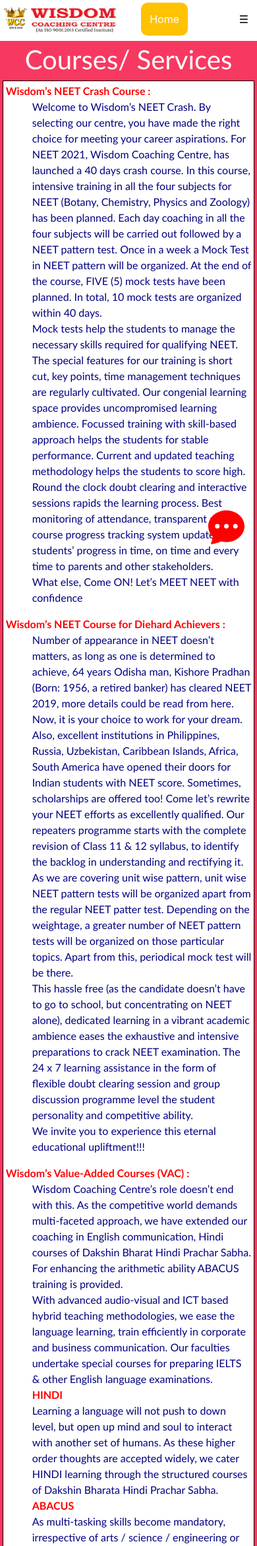
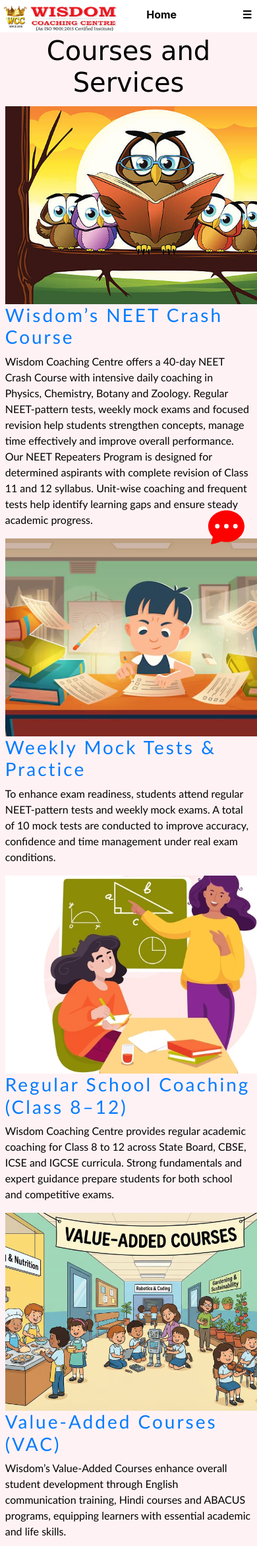
Before and after one commit to livinghumanz/wisdomcc, a Django app: page /Course-Services/ in a window 390 px wide; the page is wider, and only the part inside the window is pictured. Shown: the top 2343 px of that part at 66% size. Run offline with Django 3.2, Linux system fonts and the light colour scheme; some libraries are stand-ins or nearby versions.

Commit message:
Updated complete UI

```diff
--- a/templates/base.html
+++ b/templates/base.html
@@ -12,7 +12,7 @@
     <link rel = "icon" href="{% static 'img/home_slider/Wisdom-logo.ico' %}" type = "image/x-icon">
     <title>{% block title %} {% endblock %}</title>
 	<!------------------Self css and script----------------------->
-    <link rel="stylesheet" href="{% static 'css/index_test.css' %}">
+    <link rel="stylesheet" href="{% static 'css/index_test.css' %}?v=2">
     {% block link %}  {% endblock %}
     <script src="{% static 'js/index_test.js' %}"></script>
 
@@ -27,11 +27,11 @@
                 Hello,{{user.username}}
             {% endif %}
 		</a>
-        <div class="wdropdown"><a href="{% url 'Home' %}" style="background-color: rgb(255, 194, 0); border-radius: 10px; color: white;">Home</a> &nbsp;</div>
-    	<a href="{% url 'about' %}" style="background-color: rgb(14, 199, 167); border-radius: 10px; color: white;"
+        <div class="wdropdown"><a href="{% url 'Home' %}" style="border-radius: 10px; color: black;">Home</a> &nbsp;</div>
+    	<a href="{% url 'about' %}" style=" border-radius: 10px; color: black;"
         {% if 'About' in request.path %} class="active" {% endif %}>About</a>
 		<div class="wdropdown">
-			&nbsp; <button class="wdropbtn" style="background-color: rgb(135, 200, 42); border-radius: 10px;"
+			&nbsp; <button class="wdropbtn" style="border-radius: 10px;"
             {% if 'Course-Services' in request.path %}
             style="color: black;border: 2px solid rgb(0, 6, 90);border-style: none none solid none;"
             {% else %}
@@ -42,11 +42,11 @@
 				<a href="{% url 'course' %}">NEET</a>
 				<a href="{% url 'course' %}#academics">Academics</a>
 				<a href="{% url 'course' %}#vac">VAC</a>
-				<a href="{% url 'course' %}#admission">Apply online</a>
+				<a href="{% url 'course' %}#admission" onclick="admisionpop()">Apply online</a>
 			</div>
 		</div>
 		<div class="wdropdown">
-    	    <button class="wdropbtn" style="background-color: rgb(247, 57, 97); border-radius: 10px;"
+    	    <button class="wdropbtn" style="border-radius: 10px;"
             {% if 'Gallery' in request.path %}
             style="color: black;border: 2px solid rgb(0, 6, 90);border-style: none none solid none;"
             {% else %}
@@ -63,7 +63,7 @@
     	    </div>
     	</div>
 
-		<a href="#login" style="float:right; padding-right:12px;background-color: rgb(14, 199, 167); border-radius: 10px; color: white;" onclick="loginpop()" >
+		<a id="db" href="#login" style="float:right; padding-right:12px;font-weight: bold; background-color: rgb(14, 199, 167); border-radius: 10px; color: white; margin-right: 12px;" onclick="loginpop()" >
 			<svg xmlns="http://www.w3.org/2000/svg" width="16" height="16" fill="currentColor" class="bi bi-person-plus" viewBox="0 0 16 16">
 			<path d="M6 8a3 3 0 1 0 0-6 3 3 0 0 0 0 6zm2-3a2 2 0 1 1-4 0 2 2 0 0 1 4 0zm4 8c0 1-1 1-1 1H1s-1 0-1-1 1-4 6-4 6 3 6 4zm-1-.004c-.001-.246-.154-.986-.832-1.664C9.516 10.68 8.289 10 6 10c-2.29 0-3.516.68-4.168 1.332-.678.678-.83 1.418-.832 1.664h10z"/>
 			<path fill-rule="evenodd" d="M13.5 5a.5.5 0 0 1 .5.5V7h1.5a.5.5 0 0 1 0 1H14v1.5a.5.5 0 0 1-1 0V8h-1.5a.5.5 0 0 1 0-1H13V5.5a.5.5 0 0 1 .5-.5z"/>
@@ -74,11 +74,11 @@
                 Login
             {% endif %}
 		</a>
-       <a style="float:right; background-color: rgb(172, 38, 195); border-radius: 10px; color: white;" href="{% url 'Faculty-portal' %}"
-        {% if 'Faculty-portal' in request.path %} class="active" {% endif %} >Faculty-portal</a> &nbsp;
+       <a id="Fp" style="float:right; background-color: rgb(172, 38, 195); font-weight: bold; margin-right: 12px;border-radius: 10px; color: white;" href="{% url 'Faculty-portal' %}"
+        {% if 'Faculty-portal' in request.path %} class="active" {% endif %} >Faculty-portal</a>
 
-		<a href="{% url 'Home' %}#testonimals" style="background-color: rgb(251, 110, 26); border-radius: 10px; color: white;">
-            Testonimals</a> &nbsp;
+		<a href="{% url 'Home' %}#testonimals" style="border-radius: 10px; color: black;">
+            Testimonials</a>
 		<a href="{% url 'Home' %}#pay" style="display: none;">Pay-Online</a>
 
 		<a href="javascript:void(0);" class="icon" onclick="myFunction()">&#9776;</a>
--- a/templates/home/Wcourses_service.html
+++ b/templates/home/Wcourses_service.html
@@ -10,8 +10,10 @@
 {% block content %}
 <!-------------------------------->
     <div class="course-service">
-        <center><h1 style="font-family: 'Gill Sans', 'Gill Sans MT', Calibri, 'Trebuchet MS', sans-serif;">Courses/ Services</h1></center>
-        <div id="service" style="padding: 1%;" >
+        <center><h1 style="font-family:'Fredoka One',cursive;">Courses and Services</h1></center>
+        <div style="padding: 1%;" >
+
+            <!---
             <b><span>Wisdom’s NEET Crash Course :</span></b>
             <ul style="list-style-type: none;">
                 <li>
@@ -79,9 +81,150 @@
                         examination to fulfil their career aspirations.</p>
                 </li>
             </ul>
-        </div>
+            -->
+
+
+
+    <!------------------------Updated Course services -------->
+
+<div class="row">
+    <!-- Card for Neet -->
+    <div class="col-lg-4 col-md-6">
+    <div class="single-class">
+    <div class="class-image">
+    <a href="javascript:;">
+    <img src="{% static 'img/courses/wisdomNeet.jpg' %}" alt="NEET" loading="lazy" style="height: 300px; width: 440px; object-fit: cover;">
+    </a>
     </div>
-<!-------------- Admission Form ---------------->
+    <div class="class-content">
+    <!-- <div class="price">$880</div> -->
+    <h3>
+    <a href="javascript:;">Wisdom’s NEET Crash Course</a>
+    </h3>
+    <p>Wisdom Coaching Centre offers a 40-day NEET Crash Course with intensive daily coaching in Physics, Chemistry,
+        Botany and Zoology. Regular NEET-pattern tests, weekly mock exams and focused revision help students strengthen concepts,
+        manage time effectively and improve overall performance. Our NEET Repeaters Program is designed for determined aspirants with complete revision of Class 11 and 12 syllabus.
+        Unit-wise coaching and frequent tests help identify learning gaps and ensure steady academic progress.
+    </p>
+    </div>
+    </div>
+    </div>
+
+    <!-- Card for Weekly Mock Tests & Practice -->
+    <div class="col-lg-4 col-md-6">
+    <div class="single-class">
+    <div class="class-image">
+    <a href="javascript:;">
+    <img src="{% static 'img/courses/mocktest.jpg' %}" alt="Mock Tests" loading="lazy" style="height: 300px; width: 440px; object-fit: cover;">
+    </a>
+    </div>
+    <div class="class-content">
+    <!-- <div class="price">$790</div> -->
+    <h3>
+    <a href="javascript:;">Weekly Mock Tests & Practice</a>
+    </h3>
+    <p>To enhance exam readiness, students attend regular NEET-pattern tests and weekly mock exams.
+        A total of 10 mock tests are conducted to improve accuracy,
+        confidence and time management under real exam conditions.</p>
+    </div>
+    </div>
+    </div>
+
+    <!-- Card for Regular School Coaching (Class 8–12) -->
+    <div class="col-lg-4 col-md-6">
+    <div class="single-class">
+    <div class="class-image">
+    <a href="javascript:;">
+    <img src="{% static 'img/courses/regclass.jpg' %}" alt="Regular School Coaching (Class 8–12)" loading="lazy" style="height: 300px; width: 440px; object-fit: cover;">
+    </a>
+    </div>
+    <div class="class-content">
+    <!-- <div class="price">$590</div> -->
+    <h3>
+    <a href="javascript:;">Regular School Coaching (Class 8–12)</a>
+    </h3>
+    <p>Wisdom Coaching Centre provides regular academic coaching for Class 8 to 12 across State Board, CBSE, ICSE and IGCSE curricula. Strong fundamentals and expert guidance prepare students for both school and competitive exams.</p>
+    </div>
+    </div>
+    </div>
+
+    <!-- Card for Value-Added Courses (VAC) -->
+    <div class="col-lg-4 col-md-6">
+    <div class="single-class">
+    <div class="class-image">
+    <a href="javascript:;">
+    <img src="{% static 'img/courses/valueaddedcourse.jpg' %}" alt="Value-Added Courses (VAC)" loading="lazy" style="height: 300px; width: 440px; object-fit: cover;">
+    </a>
+    </div>
+    <div class="class-content">
+    <!-- <div class="price">$590</div> -->
+    <h3>
+    <a href="javascript:;">Value-Added Courses (VAC)</a>
+    </h3>
+    <p>Wisdom’s Value-Added Courses enhance overall student development through English communication training,
+        Hindi courses and ABACUS programs, equipping learners with essential academic and life skills.</p>
+    </div>
+    </div>
+    </div>
+
+    <!-- Card for Hindi Language Courses -->
+    <div class="col-lg-4 col-md-6">
+    <div class="single-class">
+    <div class="class-image">
+    <a href="javascript:;">
+    <img src="{% static 'img/courses/hindi.jpg' %}" alt="Hindi Language Courses" loading="lazy" style="height: 300px; width: 440px; object-fit: cover;">
+    </a>
+    </div>
+    <div class="class-content">
+    <!-- <div class="price">$880</div> -->
+    <h3>
+    <a href="javascript:;">Hindi Language Courses</a>
+    </h3>
+    <p>Structured Hindi language courses offered through Dakshin Bharata Hindi Prachar Sabha help students build confidence in communication while expanding cultural and linguistic understanding.</p>
+    </div>
+    </div>
+    </div>
+
+    <!-- Card for ABACUS Training -->
+    <div class="col-lg-4 col-md-6">
+    <div class="single-class">
+    <div class="class-image">
+    <a href="javascript:;">
+    <img src="{% static 'img/courses/abacus.jpg' %}" alt="ABACUS Training" loading="lazy" style="height: 300px; width: 440px; object-fit: cover;">
+    </a>
+    </div>
+    <div class="class-content">
+    <!-- <div class="price">$790</div> -->
+    <h3>
+    <a href="javascript:;">ABACUS Training</a>
+    </h3>
+    <p>ABACUS training strengthens mental arithmetic skills and improves concentration, memory and problem-solving ability, preparing students to meet future academic and competitive challenges.</p>
+    </div>
+    </div>
+    </div>
+    </div>
+
+
+<!------------------------Updated Course services End -------->
+
+</div>
+    </div>
+
+
+
+
+
+
+
+
+
+
+
+
+
+
+
+<!-------------- Admission Form ----------------
     <div class="container-fluid">
         <div class="row">
             <div class="col" id="admission" style="padding: 3%;">
@@ -159,6 +302,7 @@
             </div>
         </div>
     </div>
+-->
 {% endblock %}
 
 {% block aditionaljs %}
--- a/wisdomcc/static/css/Whomepage.css
+++ b/wisdomcc/static/css/Whomepage.css
@@ -38,16 +38,16 @@
     }
   }
 .course-service{
-    background-color: rgb(247, 57, 97);
+    background-color: rgba(254, 226, 233, 0.438);
     padding: 1%;
     font-family: 'Gill Sans', 'Gill Sans MT', 'Calibri', 'Trebuchet MS', sans-serif;
-    color: white;
+    color: black;
 }
 
 .course-service h3{
     font-family: 'Gill Sans', 'Gill Sans MT', 'Calibri', 'Trebuchet MS', sans-serif;
     letter-spacing: 3px;
-    text-decoration: underline;
+    /* text-decoration: underline; */
 
 }
 .course-service #service{
--- a/wisdomcc/static/css/index_test.css
+++ b/wisdomcc/static/css/index_test.css
@@ -5,7 +5,7 @@
   background-color: rgb(255, 255, 255);
   overflow: hidden;
   width: 100%;
-  padding: 1% 0% 2% 0%;
+  padding: 0.5% 0% 0.5% 0%;
 
 }
 
@@ -16,9 +16,10 @@
   color: black;
   /*color:rgb(0, 6, 90);*/
   text-align: center;
-  padding: 13px 13px;
+  padding: 8px 8px;
   text-decoration: none;
   font-size: 16px;
+  font-weight: bold;
 }
 
 /* Hide the link that should open and close the wnavbar on small screens */
@@ -37,11 +38,12 @@
   font-size: 16px;
   border: none;
   outline: none;
-  color: white;
-  padding: 13px 13px;
+  color: black;
+  padding: 8px 8px;
   background-color: inherit;
   font-family: inherit;
   margin: 0;
+  font-weight: bold;
 }
 
 /* Style the wdropdown content (hidden by default) */
@@ -70,6 +72,18 @@
 .wnavbar a:hover, .active{
   border: 2px solid rgb(0, 6, 90);
   border-style: none none solid none;
+  color: red !important;
+}
+
+.wdropbtn:hover{
+  color: red;
+}
+
+.wnavbar #Fp:hover{
+  color: white !important;
+}
+.wnavbar #db:hover{
+  color: white !important;
 }
 
 /* Add a grey background to wdropdown links on hover
```
Also changed, not shown: templates/home/index.html (+18 -4 lines), wisdomcc/static/img/courses/abacus.jpg (added), wisdomcc/static/img/courses/hindi.jpg (added), wisdomcc/static/img/courses/mocktest.jpg (added), wisdomcc/static/img/courses/regclass.jpg (added), wisdomcc/static/img/courses/valueaddedcourse.jpg (added), wisdomcc/static/img/courses/wisdomNeet.jpg (added), wisdomcc/static/img/home_slider/bg_color.jpg (added).
